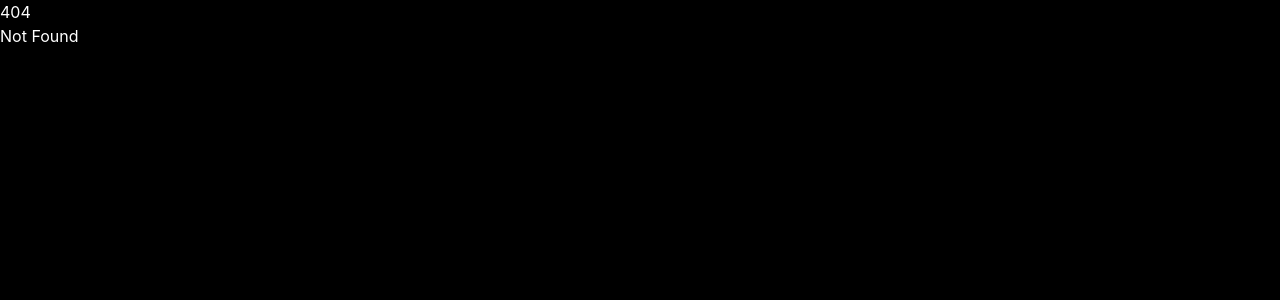
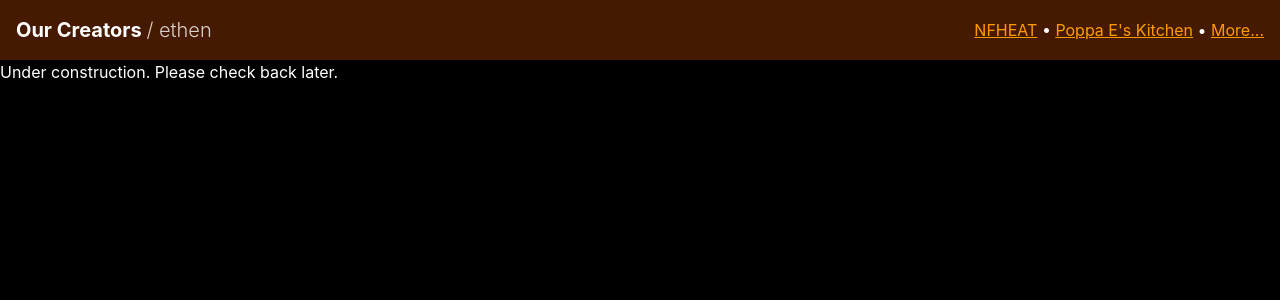
Before and after one commit to 0xethen/ethen.app, a SvelteKit app: page /creators in a window 1280 px wide. Before the commit this address had no page. Shown: the top 300 px of the page. Built offline with nearby package versions, Linux system fonts and the light colour scheme.

Commit message:
fix: add /creators route

```diff
--- a/src/routes/+layout.server.ts
+++ b/src/routes/+layout.server.ts
@@ -1 +1,2 @@
 export const prerender = true;
+// export const handleHttpError = true;
--- /dev/null
+++ b/src/routes/creators/+page.svelte
@@ -0,0 +1 @@
+Under construction. Please check back later.
```
